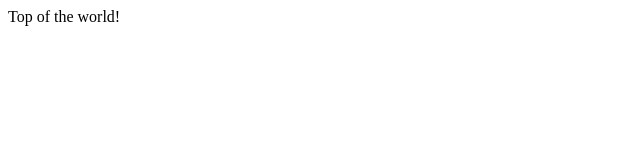
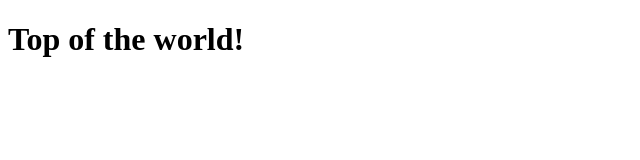
Before and after one commit to rbailey000/whateveryouwant, a plain HTML site: page index.html in a window 1280 px wide. Shown: the whole page, without its empty margins (0-640 px from the left). Drawn offline with Linux system fonts and the light colour scheme.

Commit message:
made a heading
had to be done!

```diff
--- a/index.html
+++ b/index.html
@@ -9,6 +9,6 @@
     <script src='index.js'></script> -->
 </head>
 <body>
-    Top of the world!
+    <h1>Top of the world!</h1>
 </body>
 </html>
```
